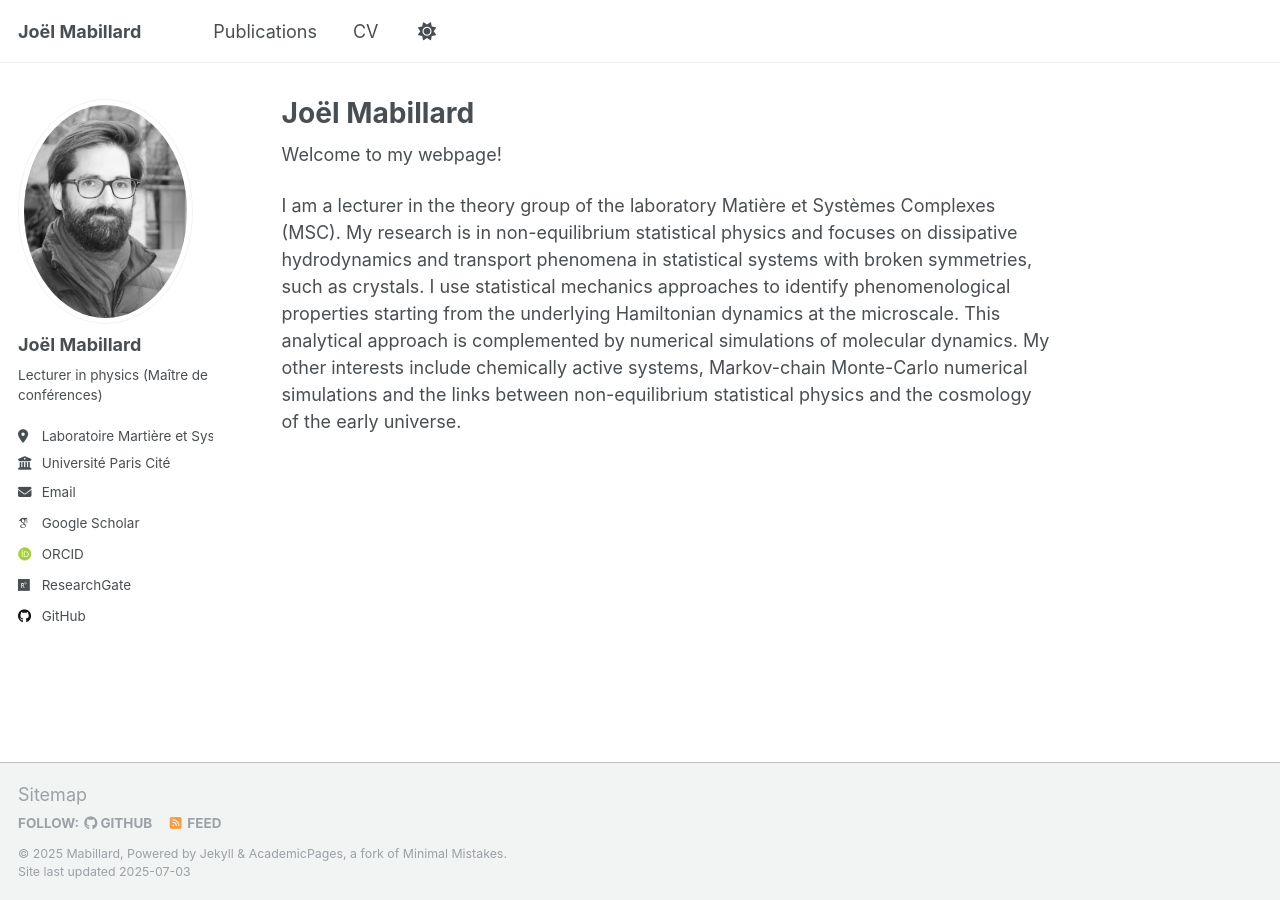
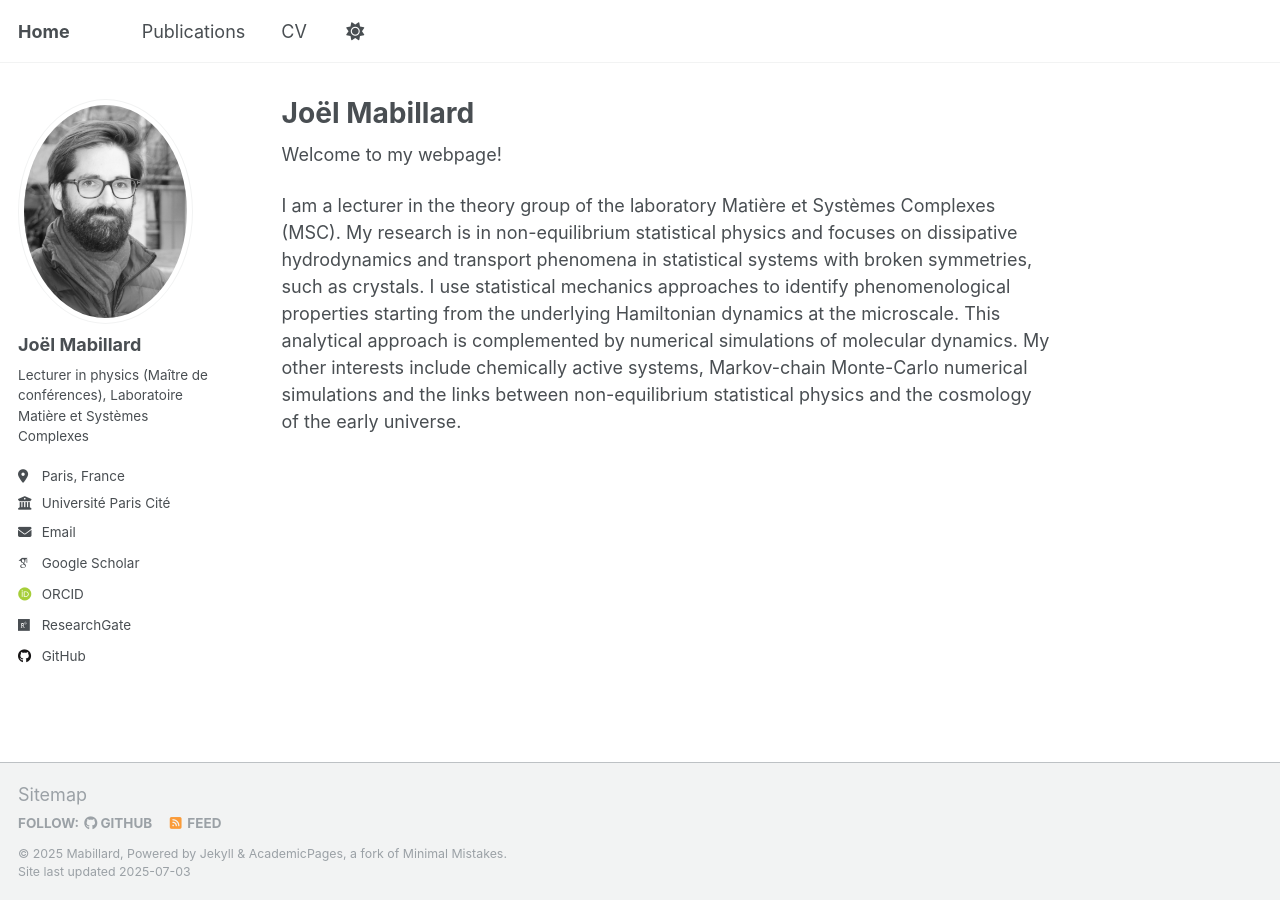
Before and after one commit to joelmabillard/joelmabillard.github.io, a Jekyll site: the page built from _pages/about.md, in a window 1280 px wide. Built offline with Jekyll 4.4.1, drawn with Linux system fonts in a browser that asks for light colours; some web fonts are replaced; a script that is not in the unit is left out.

Commit message:
Update _config.yml

```diff
--- a/_config.yml
+++ b/_config.yml
@@ -9,10 +9,10 @@
 # Basic Site Settings
 locale                   : "en-US"
 site_theme               : "default"
-title                    : "Joël Mabillard"
+title                    : "Home"
 title_separator          : "-"
 name                     : &name "Mabillard"
-description              : &description "Lecturer in physics\n(Maître de conférences)"
+description              : &description "Lecturer in physics (Maître de conférences), Laboratoire Matière et Systèmes Complexes"
 url                      : https://joelmabillard.github.io # the base hostname & protocol for your site e.g. "https://[your GitHub username].github.io" or if you already have some other page hosted on Github then use "https://[your GitHub username].github.io/[Your Repo Name]"
 baseurl                  : "" # the subpath of your site, e.g. "/blog"
 repository               : "joelmabillard/joelmabillard.github.io"
@@ -25,8 +25,8 @@ author:
   avatar           : "profile.png"
   name             : "Joël Mabillard"
   pronouns         : # example: "she/her"
-  bio              : "Lecturer in physics\n(Maître de conférences)"
-  location         : "Laboratoire Martière et Systèmes\nComplexes, Paris, France"
+  bio              : "Lecturer in physics (Maître de conférences), Laboratoire Matière et Systèmes Complexes"
+  location         : "Paris, France"
   employer         : "Université Paris Cité"
   uri              : # URL
   email            : "joel.mabillard@u-paris.fr"
@@ -102,7 +102,7 @@ comments:
   facebook:
     appid                :
     num_posts            : # 5 (default)
-    colorscheme          : # "light" (default), "dark"
+    colorscheme          : "light"
 staticman:
   allowedFields          : ['name', 'email', 'url', 'message']
   branch                 : "gh-pages" # "master", "gh-pages"
```
